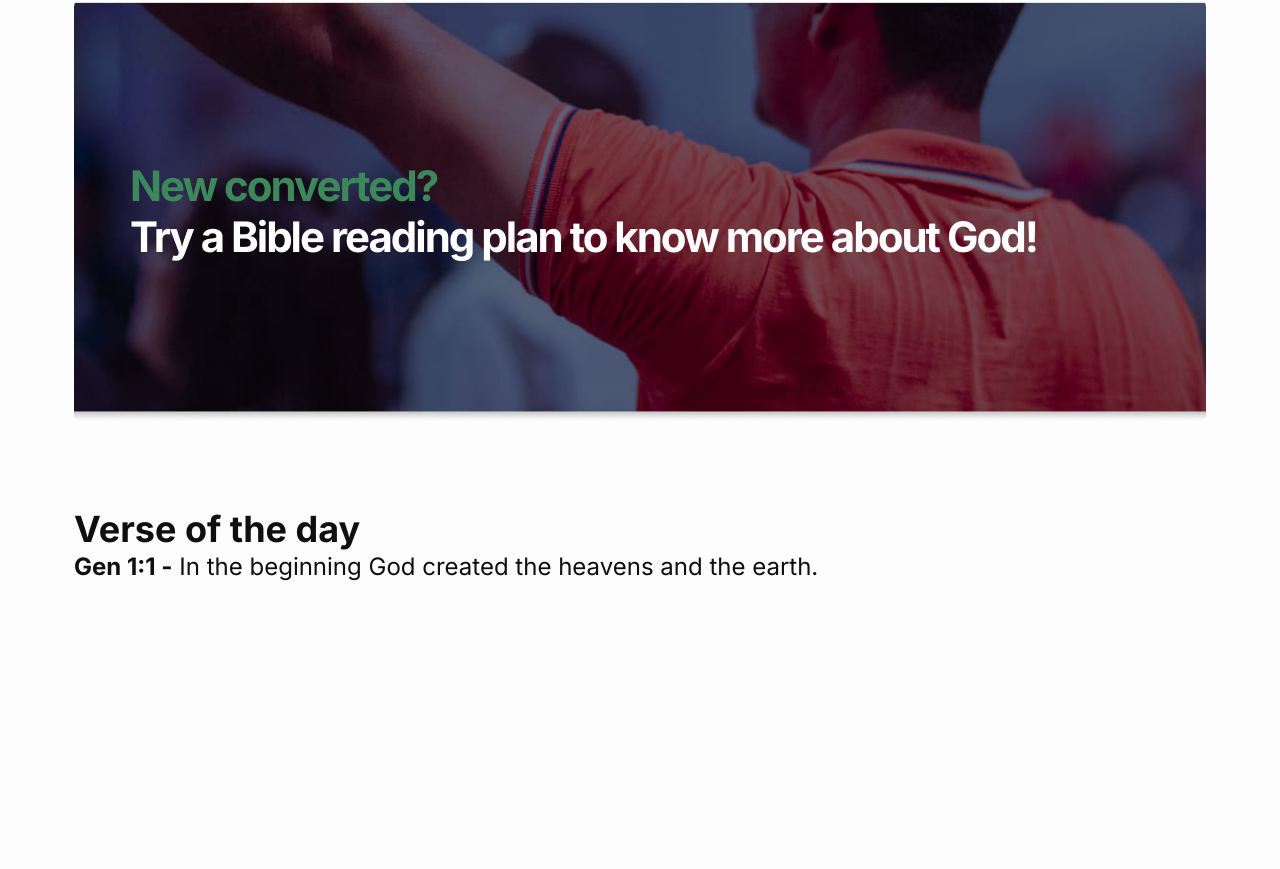
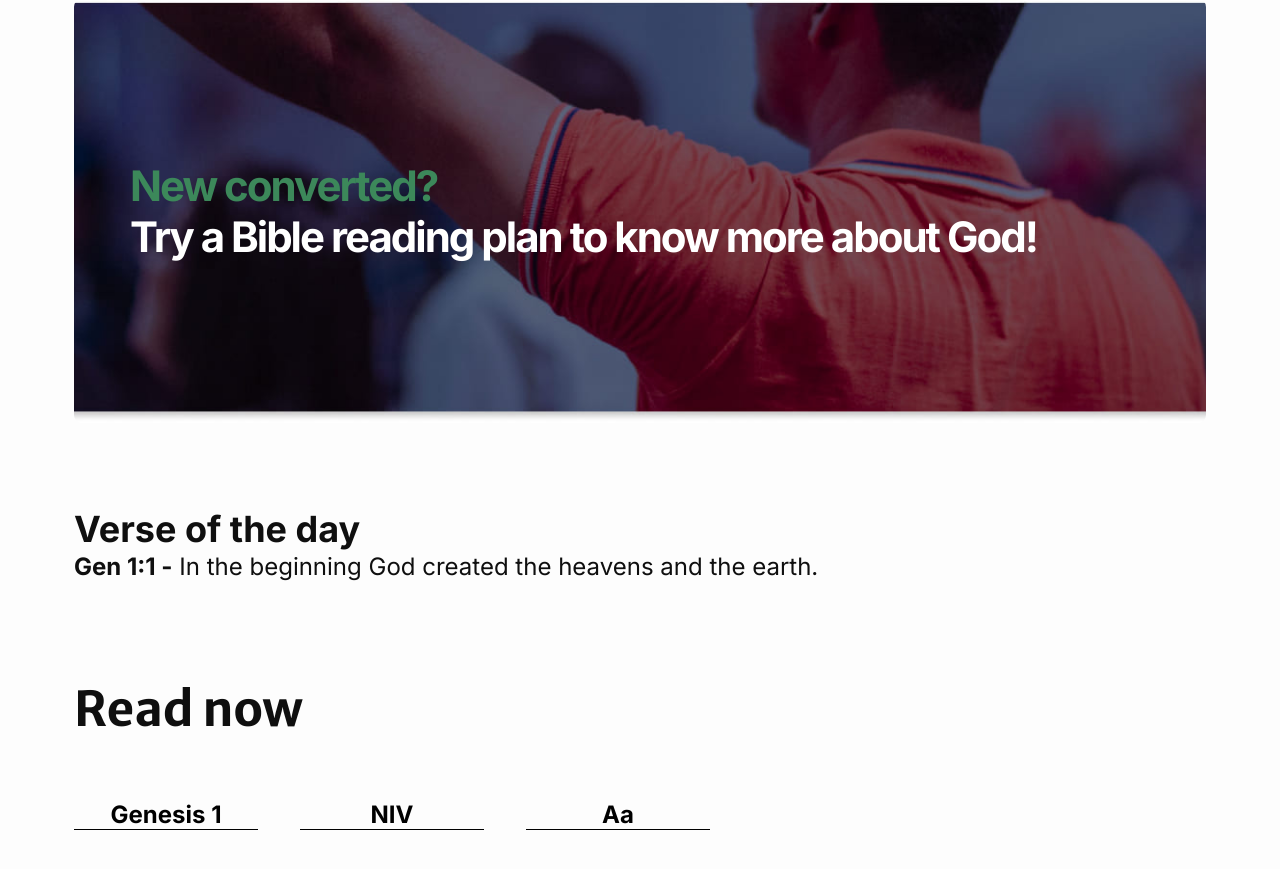
Before and after one commit to gabrielcaamargo/daily.bible, a React (Vite) app: page / in a window 1280 px wide. Shown: the part 265-1134 px from the top of the page. Before the commit the page ends 926 px from the top, so only its background shows below. Built offline with nearby package versions, Linux system fonts and the light colour scheme.

Commit message:
📦 chore: create read now

```diff
--- /dev/null
+++ b/src/components/ReadNow/index.tsx
@@ -0,0 +1,15 @@
+import { Container, SelectBibleInfo } from './styles';
+
+export default function ReadNow() {
+  return (
+    <Container>
+      <h3>Read now</h3>
+
+      <SelectBibleInfo>
+        <button>Genesis 1</button>
+        <button>NIV</button>
+        <button>Aa</button>
+      </SelectBibleInfo>
+    </Container>
+  );
+}
--- /dev/null
+++ b/src/components/ReadNow/styles.ts
@@ -0,0 +1,29 @@
+import styled from 'styled-components';
+
+export const Container = styled.div`
+  margin-top: 98px;
+
+  h3 {
+    font-family: 'Merriweather Sans', sans-serif;
+    font-size: 48px;
+    letter-spacing: -2%;
+  }
+`;
+
+export const SelectBibleInfo = styled.div`
+  margin: 56px 0;
+  gap: 42px;
+  height: 40px;
+  display: flex;
+  align-items: center;
+
+  button {
+    background: none;
+    border: none;
+    border-bottom: 1px solid #000;
+    width: 184px;
+    font-size: 24px;
+    letter-spacing: -2%;
+    font-weight: bold;
+  }
+`;
--- a/src/pages/Home/index.tsx
+++ b/src/pages/Home/index.tsx
@@ -1,4 +1,5 @@
 import PlanBanner from '../../components/PlanBanner';
+import ReadNow from '../../components/ReadNow';
 import VerseOfTheDay from '../../components/VerseOfTheDay';
 import { Container } from './styles';
 
@@ -8,6 +9,7 @@ export default function Home() {
       <h2>Bringing you <span>closer</span> to God. Step by step. Day by day. </h2>
       <PlanBanner />
       <VerseOfTheDay />
+      <ReadNow />
     </Container>
   );
 }
```
